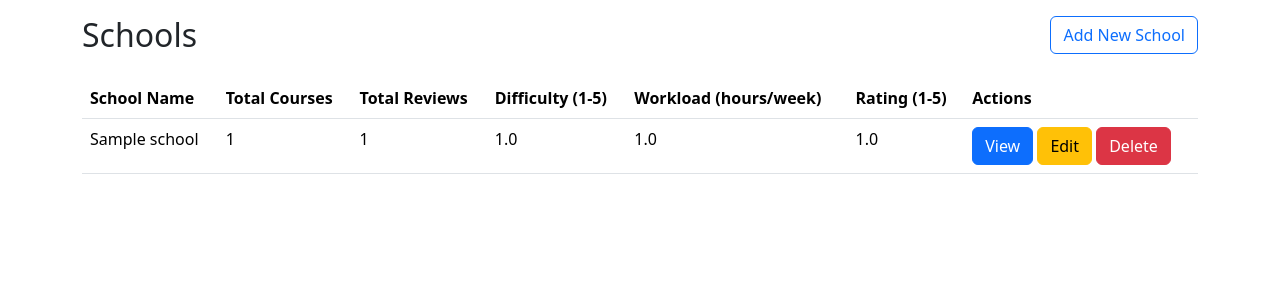
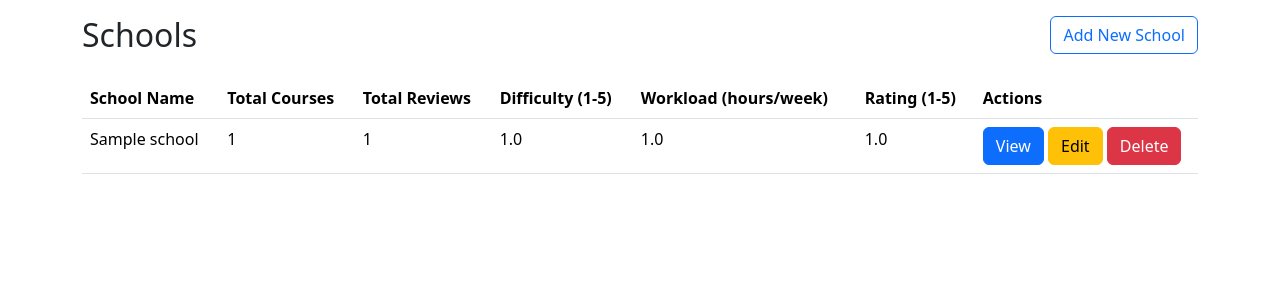
Before and after one commit to nkallem/review_my_courses, a Django app: page /schools/ in a window 1280 px wide. Shown: the part 56-356 px from the top of the page. Run offline with Django 4.2, Linux system fonts and the light colour scheme; tables that the repository leaves empty hold one stand-in row (values such as "Sample post"); some libraries are stand-ins or nearby versions.

Commit message:
Adjusted column widths

```diff
--- a/review_my_courses/templates/review_my_courses/school.html
+++ b/review_my_courses/templates/review_my_courses/school.html
@@ -24,7 +24,7 @@
                 <th>Difficulty (1-5)</th>
                 <th>Workload (hours/week)</th>
                 <th>Rating (1-5)</th>
-                <th colspan="3">Actions</th>
+                <th colspan="3" style="width:20%">Actions</th>
             </tr>
         </thead>
 
--- a/review_my_courses/templates/review_my_courses/schools.html
+++ b/review_my_courses/templates/review_my_courses/schools.html
@@ -21,7 +21,7 @@
                 <th>Difficulty (1-5)</th>
                 <th>Workload (hours/week)</th>
                 <th>Rating (1-5)</th>
-                <th colspan="3">Actions</th>
+                <th colspan="3" style="width:20%">Actions</th>
             </tr>
         </thead>
 
```
